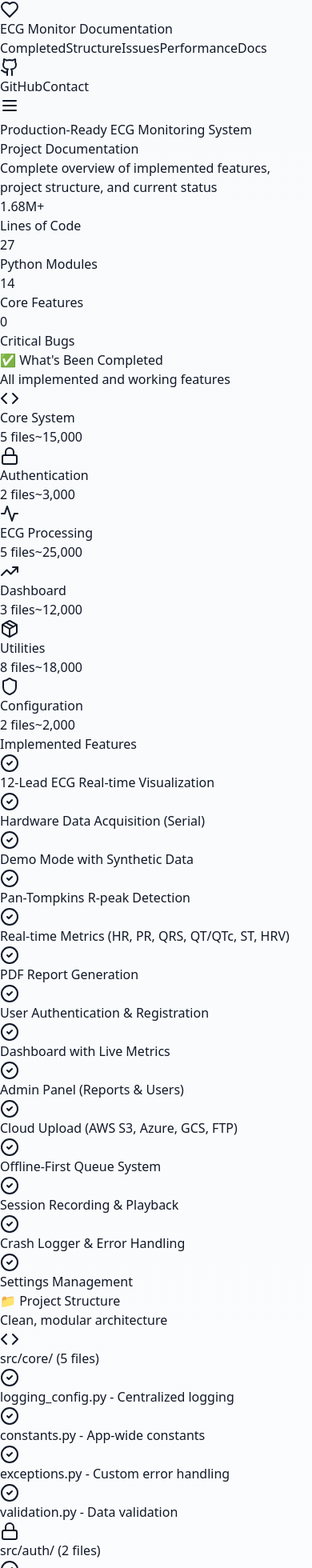
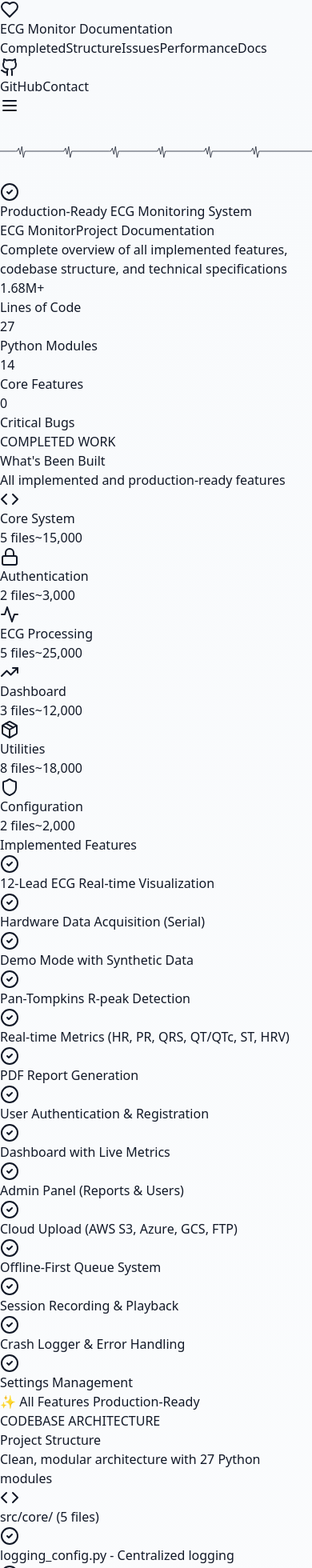
Before and after one commit to DivyansghDMK/ECGWeb, a React (Vite) app: page / in a window 390 px wide. Shown: the top 1960 px of the page at 80% size. Built offline with nearby package versions, Linux system fonts and the light colour scheme.

Commit message:
Fix: Remove unused ExternalLink import for Vercel deployment

```diff
--- a/src/App.tsx
+++ b/src/App.tsx
@@ -2,7 +2,7 @@ import { useState, useEffect } from 'react';
 import {
   Activity, CheckCircle2, FileText, Shield, Cloud, Database,
   Zap, Heart, Menu, X, Github, ExternalLink, Download, Send,
-  Code, Package, AlertCircle, TrendingUp, BarChart3, Lock
+  Code, Package, AlertCircle, TrendingUp, BarChart3, Lock, Sparkles
 } from 'lucide-react';
 import { DocumentationViewer } from './components/DocumentationViewer';
 import { documentationFiles } from './data/documentation';
@@ -173,33 +173,45 @@ function App() {
       </nav>
 
       {/* Hero */}
-      <section className="bg-gradient-to-br from-blue-600 via-blue-700 to-purple-700 text-white py-20">
-        <div className="container mx-auto px-4 text-center">
+      <section className="relative overflow-hidden bg-gradient-to-br from-blue-600 via-purple-600 to-indigo-700 text-white py-24">
+        {/* Animated Background Pattern */}
+        <div className="absolute inset-0 opacity-10">
+          <svg className="w-full h-full" viewBox="0 0 1000 200" preserveAspectRatio="none">
+            <path d="M0,100 L50,100 L55,100 L60,90 L65,110 L70,85 L75,120 L80,100 L200,100 L205,100 L210,90 L215,110 L220,85 L225,120 L230,100 L350,100 L355,100 L360,90 L365,110 L370,85 L375,120 L380,100 L500,100 L505,100 L510,90 L515,110 L520,85 L525,120 L530,100 L650,100 L655,100 L660,90 L665,110 L670,85 L675,120 L680,100 L800,100 L805,100 L810,90 L815,110 L820,85 L825,120 L830,100 L1000,100"
+                  stroke="currentColor" strokeWidth="2" fill="none" className="text-white"/>
+          </svg>
+        </div>
+
+        <div className="container mx-auto px-4 text-center relative z-10">
           <div className="animate-fade-in">
-            <div className="inline-block px-4 py-1.5 bg-white/20 backdrop-blur-sm rounded-full text-sm font-medium mb-6">
+            <div className="inline-flex items-center px-5 py-2 bg-white/20 backdrop-blur-md rounded-full text-sm font-medium mb-6 shadow-lg border border-white/30">
+              <CheckCircle2 className="h-4 w-4 mr-2" />
               Production-Ready ECG Monitoring System
             </div>
-            <h1 className="text-5xl md:text-7xl font-bold mb-6 animate-fade-in-up">
-              Project Documentation
+            <h1 className="text-6xl md:text-8xl font-bold mb-6 animate-fade-in-up">
+              ECG Monitor
+              <span className="block text-4xl md:text-5xl mt-2 text-blue-200">Project Documentation</span>
             </h1>
-            <p className="text-xl md:text-2xl text-blue-100 max-w-3xl mx-auto mb-8">
-              Complete overview of implemented features, project structure, and current status
+            <p className="text-xl md:text-2xl text-blue-100 max-w-3xl mx-auto mb-12 leading-relaxed">
+              Complete overview of all implemented features, codebase structure, and technical specifications
             </p>
-            <div className="flex flex-wrap justify-center gap-6 mt-12">
-              <div className="text-center">
-                <div className="text-5xl font-bold mb-2">1.68M+</div>
+
+            {/* Stats Cards */}
+            <div className="grid grid-cols-2 md:grid-cols-4 gap-4 max-w-4xl mx-auto mt-16">
+              <div className="bg-white/10 backdrop-blur-md rounded-2xl p-6 border border-white/20 hover:bg-white/20 transition-all animate-scale-in opacity-0 stagger-1">
+                <div className="text-4xl md:text-5xl font-bold mb-2">1.68M+</div>
                 <div className="text-sm text-blue-200">Lines of Code</div>
               </div>
-              <div className="text-center">
-                <div className="text-5xl font-bold mb-2">27</div>
+              <div className="bg-white/10 backdrop-blur-md rounded-2xl p-6 border border-white/20 hover:bg-white/20 transition-all animate-scale-in opacity-0 stagger-2">
+                <div className="text-4xl md:text-5xl font-bold mb-2">27</div>
                 <div className="text-sm text-blue-200">Python Modules</div>
               </div>
-              <div className="text-center">
-                <div className="text-5xl font-bold mb-2">14</div>
+              <div className="bg-white/10 backdrop-blur-md rounded-2xl p-6 border border-white/20 hover:bg-white/20 transition-all animate-scale-in opacity-0 stagger-3">
+                <div className="text-4xl md:text-5xl font-bold mb-2">14</div>
                 <div className="text-sm text-blue-200">Core Features</div>
               </div>
-              <div className="text-center">
-                <div className="text-5xl font-bold mb-2">0</div>
+              <div className="bg-white/10 backdrop-blur-md rounded-2xl p-6 border border-white/20 hover:bg-white/20 transition-all animate-scale-in opacity-0 stagger-4">
+                <div className="text-4xl md:text-5xl font-bold mb-2">0</div>
                 <div className="text-sm text-blue-200">Critical Bugs</div>
               </div>
             </div>
@@ -208,49 +220,96 @@ function App() {
       </section>
 
       {/* Completed Features */}
-      <section id="completed" className="container mx-auto px-4 py-20">
-        <div className="text-center mb-16">
-          <h2 className="text-4xl md:text-5xl font-bold mb-4">✅ What's Been Completed</h2>
-          <p className="text-xl text-gray-600">All implemented and working features</p>
+      <section id="completed" className="relative bg-white py-24">
+        <div className="container mx-auto px-4">
+          {/* Section Header */}
+          <div className="text-center mb-20 animate-fade-in">
+            <div className="inline-block px-4 py-1.5 bg-green-100 text-green-700 rounded-full text-sm font-semibold mb-4">
+              COMPLETED WORK
+            </div>
+            <h2 className="text-5xl md:text-6xl font-bold mb-6 bg-gradient-to-r from-green-600 to-emerald-600 bg-clip-text text-transparent">
+              What's Been Built
+            </h2>
+            <p className="text-xl text-gray-600 max-w-2xl mx-auto">
+              All implemented and production-ready features
+            </p>
           </div>
 
-        {/* Module Summary */}
-        <div className="grid md:grid-cols-2 lg:grid-cols-3 gap-6 mb-16">
+          {/* Module Cards with Color Coding */}
+          <div className="grid md:grid-cols-2 lg:grid-cols-3 gap-6 mb-20">
             {completedModules.map((module, i) => (
-            <div key={i} className={`bg-white rounded-xl p-6 border-2 border-gray-100 hover:border-blue-300 hover:shadow-xl transition-all hover-lift animate-scale-in opacity-0 stagger-${i + 1}`}>
-              <module.icon className="h-10 w-10 text-blue-600 mb-4" />
-              <h3 className="font-bold text-xl mb-2">{module.name}</h3>
-              <div className="flex items-center justify-between text-sm text-gray-600">
-                <span>{module.files} files</span>
-                <span className="font-mono text-blue-600">{module.lines}</span>
+              <div key={i} className={`group bg-gradient-to-br ${
+                i === 0 ? 'from-blue-50 to-blue-100' :
+                i === 1 ? 'from-purple-50 to-purple-100' :
+                i === 2 ? 'from-green-50 to-green-100' :
+                i === 3 ? 'from-orange-50 to-orange-100' :
+                i === 4 ? 'from-cyan-50 to-cyan-100' :
+                'from-pink-50 to-pink-100'
+              } rounded-2xl p-8 border-2 border-transparent hover:border-blue-400 hover:shadow-2xl transition-all hover-lift animate-scale-in opacity-0 stagger-${i + 1}`}>
+                <div className={`w-16 h-16 rounded-xl ${
+                  i === 0 ? 'bg-gradient-to-br from-blue-500 to-blue-600' :
+                  i === 1 ? 'bg-gradient-to-br from-purple-500 to-purple-600' :
+                  i === 2 ? 'bg-gradient-to-br from-green-500 to-green-600' :
+                  i === 3 ? 'bg-gradient-to-br from-orange-500 to-orange-600' :
+                  i === 4 ? 'bg-gradient-to-br from-cyan-500 to-cyan-600' :
+                  'bg-gradient-to-br from-pink-500 to-pink-600'
+                } flex items-center justify-center mb-4 group-hover:scale-110 group-hover:rotate-6 transition-all duration-300 shadow-lg`}>
+                  <module.icon className="h-8 w-8 text-white" />
+                </div>
+                <h3 className="font-bold text-2xl mb-3 text-gray-900">{module.name}</h3>
+                <div className="flex items-center justify-between">
+                  <span className="px-3 py-1 bg-white rounded-full text-sm font-semibold text-gray-700">{module.files} files</span>
+                  <span className="font-mono text-lg font-bold text-gray-900">{module.lines}</span>
                 </div>
               </div>
             ))}
           </div>
 
-        {/* Feature List */}
-        <div className="bg-gradient-to-br from-green-50 to-emerald-50 rounded-3xl p-8 md:p-12">
-          <h3 className="text-3xl font-bold mb-8 text-center">Implemented Features</h3>
+          {/* Feature List with Enhanced Design */}
+          <div className="bg-gradient-to-br from-green-500 via-emerald-500 to-teal-600 rounded-3xl p-12 shadow-2xl">
+            <h3 className="text-4xl font-bold mb-10 text-center text-white">Implemented Features</h3>
             <div className="grid md:grid-cols-2 gap-4">
               {completedFeatures.map((feature, i) => (
-              <div key={i} className={`flex items-start bg-white rounded-lg p-4 shadow-sm hover:shadow-md transition-all animate-slide-in-left opacity-0 stagger-${(i % 9) + 1}`}>
-                <CheckCircle2 className="h-6 w-6 text-green-500 mr-3 flex-shrink-0 mt-0.5" />
-                <span className="text-gray-800">{feature}</span>
+                <div key={i} className={`flex items-start bg-white/95 backdrop-blur-sm rounded-xl p-5 shadow-md hover:shadow-xl hover:bg-white transition-all hover-lift animate-slide-in-left opacity-0 stagger-${(i % 9) + 1}`}>
+                  <div className="w-8 h-8 rounded-full bg-green-500 flex items-center justify-center mr-4 flex-shrink-0">
+                    <CheckCircle2 className="h-5 w-5 text-white" />
+                  </div>
+                  <span className="text-gray-800 font-medium text-lg">{feature}</span>
                 </div>
               ))}
+            </div>
+            <div className="mt-10 text-center">
+              <div className="inline-block px-6 py-3 bg-white/20 backdrop-blur-sm rounded-full text-white font-semibold border border-white/30">
+                ✨ All Features Production-Ready
+              </div>
+            </div>
           </div>
         </div>
       </section>
 
       {/* Project Structure */}
-      <section id="structure" className="bg-gradient-to-br from-gray-50 to-blue-50 py-20">
-        <div className="container mx-auto px-4">
-          <div className="text-center mb-16">
-            <h2 className="text-4xl md:text-5xl font-bold mb-4">📁 Project Structure</h2>
-            <p className="text-xl text-gray-600">Clean, modular architecture</p>
+      <section id="structure" className="relative bg-gradient-to-br from-slate-900 via-blue-900 to-indigo-900 py-24 overflow-hidden">
+        {/* Background Decoration */}
+        <div className="absolute inset-0 opacity-10">
+          <div className="absolute top-20 left-20 w-72 h-72 bg-blue-500 rounded-full blur-3xl"></div>
+          <div className="absolute bottom-20 right-20 w-96 h-96 bg-purple-500 rounded-full blur-3xl"></div>
         </div>
 
-          <div className="max-w-4xl mx-auto bg-white rounded-2xl p-8 shadow-xl">
+        <div className="container mx-auto px-4 relative z-10">
+          {/* Section Header */}
+          <div className="text-center mb-20 animate-fade-in">
+            <div className="inline-block px-4 py-1.5 bg-white/10 border border-white/20 text-white rounded-full text-sm font-semibold mb-4 backdrop-blur-sm">
+              CODEBASE ARCHITECTURE
+            </div>
+            <h2 className="text-5xl md:text-6xl font-bold mb-6 text-white">
+              Project Structure
+            </h2>
+            <p className="text-xl text-blue-200 max-w-2xl mx-auto">
+              Clean, modular architecture with 27 Python modules
+            </p>
+          </div>
+
+          <div className="max-w-5xl mx-auto bg-white/95 backdrop-blur-lg rounded-3xl p-10 shadow-2xl border border-white/20">
             <div className="space-y-6">
               <div className="border-l-4 border-blue-500 pl-6 animate-slide-in-left">
                 <h3 className="text-xl font-bold mb-3 flex items-center">
@@ -312,10 +371,24 @@ function App() {
               </div>
             </div>
 
-            <div className="mt-8 p-6 bg-blue-50 rounded-xl">
-              <div className="text-center">
-                <p className="text-2xl font-bold text-blue-900">Total: 27 Python Modules</p>
-                <p className="text-gray-600 mt-2">1,681,834 lines of production code</p>
+            <div className="mt-10 p-8 bg-gradient-to-r from-blue-600 to-purple-600 rounded-2xl shadow-xl">
+              <div className="text-center text-white">
+                <div className="flex items-center justify-center space-x-8">
+                  <div>
+                    <p className="text-3xl font-bold mb-1">27</p>
+                    <p className="text-sm text-blue-100">Python Modules</p>
+                  </div>
+                  <div className="w-px h-12 bg-white/30"></div>
+                  <div>
+                    <p className="text-3xl font-bold mb-1">1.68M+</p>
+                    <p className="text-sm text-blue-100">Lines of Code</p>
+                  </div>
+                  <div className="w-px h-12 bg-white/30"></div>
+                  <div>
+                    <p className="text-3xl font-bold mb-1">100%</p>
+                    <p className="text-sm text-blue-100">Production Ready</p>
+                  </div>
+                </div>
               </div>
             </div>
           </div>
@@ -323,10 +396,18 @@ function App() {
       </section>
 
       {/* Remaining Issues */}
-      <section id="issues" className="container mx-auto px-4 py-20">
-        <div className="text-center mb-16">
-          <h2 className="text-4xl md:text-5xl font-bold mb-4">🔍 Current Status & Issues</h2>
-          <p className="text-xl text-gray-600">Known issues and areas for improvement</p>
+      <section id="issues" className="relative bg-white py-24">
+        <div className="container mx-auto px-4">
+          <div className="text-center mb-20 animate-fade-in">
+            <div className="inline-block px-4 py-1.5 bg-yellow-100 text-yellow-700 rounded-full text-sm font-semibold mb-4">
+              CODE QUALITY
+            </div>
+            <h2 className="text-5xl md:text-6xl font-bold mb-6 bg-gradient-to-r from-yellow-600 to-orange-600 bg-clip-text text-transparent">
+              Current Status & Issues
+            </h2>
+            <p className="text-xl text-gray-600 max-w-2xl mx-auto">
+              Transparent overview of code quality and known issues
+            </p>
           </div>
 
           <div className="max-w-4xl mx-auto space-y-6">
@@ -380,50 +461,69 @@ function App() {
             </div>
           </div>
         </div>
+        </div>
       </section>
 
       {/* Performance */}
-      <section id="performance" className="bg-gradient-to-br from-purple-50 to-pink-50 py-20">
-        <div className="container mx-auto px-4">
-          <div className="text-center mb-16">
-            <h2 className="text-4xl md:text-5xl font-bold mb-4">⚡ Performance Metrics</h2>
-            <p className="text-xl text-gray-600">Real-world performance statistics</p>
+      <section id="performance" className="relative bg-gradient-to-br from-purple-600 via-pink-600 to-rose-600 py-24 overflow-hidden">
+        {/* Animated Gradient Orbs */}
+        <div className="absolute inset-0 opacity-20">
+          <div className="absolute top-10 left-10 w-64 h-64 bg-yellow-400 rounded-full blur-3xl animate-float"></div>
+          <div className="absolute bottom-10 right-10 w-80 h-80 bg-blue-400 rounded-full blur-3xl animate-float" style={{animationDelay: '1s'}}></div>
         </div>
 
-          <div className="grid md:grid-cols-2 lg:grid-cols-4 gap-6 mb-12">
+        <div className="container mx-auto px-4 relative z-10">
+          <div className="text-center mb-20 animate-fade-in">
+            <div className="inline-block px-4 py-1.5 bg-white/20 border border-white/30 text-white rounded-full text-sm font-semibold mb-4 backdrop-blur-sm">
+              SYSTEM PERFORMANCE
+            </div>
+            <h2 className="text-5xl md:text-6xl font-bold mb-6 text-white">
+              Performance Metrics
+            </h2>
+            <p className="text-xl text-pink-100 max-w-2xl mx-auto">
+              Real-world speed, reliability, and resource usage
+            </p>
+          </div>
+
+          <div className="grid md:grid-cols-2 lg:grid-cols-4 gap-6 mb-16">
             {[
-              { label: 'Real-time ECG', value: '500 Hz', icon: Activity, color: 'blue' },
-              { label: 'Metric Latency', value: '<100ms', icon: Zap, color: 'yellow' },
-              { label: 'PDF Generation', value: '<5s', icon: FileText, color: 'green' },
-              { label: 'Memory Usage', value: '<200MB', icon: Database, color: 'purple' }
+              { label: 'Real-time ECG', value: '500 Hz', icon: Activity, gradient: 'from-blue-400 to-cyan-500' },
+              { label: 'Metric Latency', value: '<100ms', icon: Zap, gradient: 'from-yellow-400 to-orange-500' },
+              { label: 'PDF Generation', value: '<5s', icon: FileText, gradient: 'from-green-400 to-emerald-500' },
+              { label: 'Memory Usage', value: '<200MB', icon: Database, gradient: 'from-purple-400 to-pink-500' }
             ].map((metric, i) => (
-              <div key={i} className={`bg-white rounded-xl p-6 text-center shadow-lg hover:shadow-2xl transition-all hover-lift animate-scale-in opacity-0 stagger-${i + 1}`}>
-                <metric.icon className="h-12 w-12 mx-auto mb-4 text-blue-600" />
-                <div className="text-4xl font-bold mb-2 bg-gradient-to-r from-blue-600 to-purple-600 bg-clip-text text-transparent">{metric.value}</div>
-                <div className="text-sm text-gray-600">{metric.label}</div>
+              <div key={i} className={`bg-white/95 backdrop-blur-sm rounded-2xl p-8 text-center shadow-2xl hover:shadow-3xl hover:scale-105 transition-all duration-300 animate-scale-in opacity-0 stagger-${i + 1}`}>
+                <div className={`w-20 h-20 mx-auto mb-4 rounded-2xl bg-gradient-to-br ${metric.gradient} flex items-center justify-center shadow-lg`}>
+                  <metric.icon className="h-10 w-10 text-white" />
+                </div>
+                <div className="text-5xl font-bold mb-2 bg-gradient-to-r from-purple-600 to-pink-600 bg-clip-text text-transparent">{metric.value}</div>
+                <div className="text-sm text-gray-700 font-medium">{metric.label}</div>
               </div>
             ))}
           </div>
 
           {/* Dependencies */}
-          <div className="bg-white rounded-2xl p-8 shadow-xl">
-            <h3 className="text-2xl font-bold mb-6 text-center">Core Dependencies</h3>
+          <div className="bg-white/95 backdrop-blur-lg rounded-3xl p-10 shadow-2xl border border-white/20">
+            <h3 className="text-3xl font-bold mb-8 text-center bg-gradient-to-r from-purple-600 to-pink-600 bg-clip-text text-transparent">
+              Core Dependencies
+            </h3>
             <div className="grid md:grid-cols-3 gap-4">
               {[
-                { name: 'PyQt5', version: '>=5.15.0', type: 'GUI Framework' },
-                { name: 'NumPy', version: '>=1.21.0', type: 'Data Processing' },
-                { name: 'SciPy', version: '>=1.7.0', type: 'Signal Processing' },
-                { name: 'PyQtGraph', version: '>=0.13.0', type: 'Real-time Plotting' },
-                { name: 'Matplotlib', version: '>=3.5.0', type: 'Charts' },
-                { name: 'PySerial', version: '>=3.5', type: 'Hardware I/O' },
-                { name: 'Pandas', version: '>=1.3.0', type: 'Data Analysis' },
-                { name: 'Pillow', version: '>=8.3.0', type: 'Image Processing' },
-                { name: 'psutil', version: '>=5.9.0', type: 'System Monitoring' }
+                { name: 'PyQt5', version: '>=5.15.0', type: 'GUI Framework', icon: '🖥️' },
+                { name: 'NumPy', version: '>=1.21.0', type: 'Data Processing', icon: '🔢' },
+                { name: 'SciPy', version: '>=1.7.0', type: 'Signal Processing', icon: '📊' },
+                { name: 'PyQtGraph', version: '>=0.13.0', type: 'Real-time Plotting', icon: '📈' },
+                { name: 'Matplotlib', version: '>=3.5.0', type: 'Charts', icon: '📉' },
+                { name: 'PySerial', version: '>=3.5', type: 'Hardware I/O', icon: '🔌' },
+                { name: 'Pandas', version: '>=1.3.0', type: 'Data Analysis', icon: '🐼' },
+                { name: 'Pillow', version: '>=8.3.0', type: 'Image Processing', icon: '🖼️' },
+                { name: 'psutil', version: '>=5.9.0', type: 'System Monitoring', icon: '⚙️' }
               ].map((dep, i) => (
-                <div key={i} className="border border-gray-200 rounded-lg p-3 hover:border-blue-400 transition-colors">
-                  <div className="font-semibold text-gray-900">{dep.name}</div>
-                  <div className="text-xs text-gray-500">{dep.version}</div>
-                  <div className="text-xs text-blue-600 mt-1">{dep.type}</div>
+                <div key={i} className="bg-gradient-to-br from-white to-gray-50 border-2 border-gray-200 rounded-xl p-4 hover:border-purple-400 hover:shadow-lg transition-all group">
+                  <div className="text-2xl mb-2">{dep.icon}</div>
+                  <div className="font-bold text-gray-900 group-hover:text-purple-600 transition-colors">{dep.name}</div>
+                  <div className="text-xs text-gray-500 font-mono mt-1">{dep.version}</div>
+                  <div className="text-xs text-purple-600 mt-2 font-medium">{dep.type}</div>
                 </div>
               ))}
             </div>
@@ -432,10 +532,18 @@ function App() {
       </section>
 
       {/* Documentation */}
-      <section id="docs" className="container mx-auto px-4 py-20">
-        <div className="text-center mb-16">
-          <h2 className="text-4xl md:text-5xl font-bold mb-4">📚 Technical Documentation</h2>
-          <p className="text-xl text-gray-600">Detailed guides and technical resources</p>
+      <section id="docs" className="relative bg-gradient-to-br from-indigo-50 via-purple-50 to-pink-50 py-24">
+        <div className="container mx-auto px-4">
+          <div className="text-center mb-20 animate-fade-in">
+            <div className="inline-block px-4 py-1.5 bg-indigo-100 text-indigo-700 rounded-full text-sm font-semibold mb-4">
+              TECHNICAL RESOURCES
+            </div>
+            <h2 className="text-5xl md:text-6xl font-bold mb-6 bg-gradient-to-r from-indigo-600 to-purple-600 bg-clip-text text-transparent">
+              Technical Documentation
+            </h2>
+            <p className="text-xl text-gray-600 max-w-2xl mx-auto">
+              Comprehensive guides covering every aspect of the system
+            </p>
           </div>
 
           <div className="grid md:grid-cols-2 lg:grid-cols-3 gap-6">
@@ -508,15 +616,24 @@ function App() {
           </div>
 
           {/* Quick Actions */}
-        <div className="mt-12 bg-gradient-to-r from-blue-600 to-purple-600 rounded-2xl p-8 text-white text-center">
-          <h3 className="text-2xl font-bold mb-6">Need More Information?</h3>
+          <div className="mt-16 relative overflow-hidden">
+            <div className="bg-gradient-to-r from-blue-600 via-purple-600 to-pink-600 rounded-3xl p-12 text-white text-center shadow-2xl animate-gradient">
+              <div className="relative z-10">
+                <Sparkles className="h-16 w-16 mx-auto mb-6 animate-float" />
+                <h3 className="text-4xl font-bold mb-4">Need More Information?</h3>
+                <p className="text-xl text-white/80 mb-8 max-w-2xl mx-auto">
+                  Access full technical documentation or contact the development team
+                </p>
                 <div className="flex flex-col sm:flex-row items-center justify-center gap-4">
-            <button onClick={handleGithub} className="px-8 py-3 bg-white text-blue-600 rounded-lg hover:bg-blue-50 transition-all font-medium flex items-center">
+                  <button onClick={handleGithub} className="px-10 py-4 bg-white text-blue-600 rounded-xl hover:bg-blue-50 transition-all transform hover:scale-105 font-semibold flex items-center shadow-lg">
                     <Github className="h-5 w-5 mr-2" /> View on GitHub
                   </button>
-            <button onClick={handleContact} className="px-8 py-3 bg-white/20 border-2 border-white text-white rounded-lg hover:bg-white/30 transition-all font-medium flex items-center">
+                  <button onClick={handleContact} className="px-10 py-4 bg-white/20 border-2 border-white text-white rounded-xl hover:bg-white/30 transition-all transform hover:scale-105 font-semibold flex items-center backdrop-blur-sm">
                     <Send className="h-5 w-5 mr-2" /> Contact Team
                   </button>
+                </div>
+              </div>
+            </div>
           </div>
         </div>
       </section>
--- a/src/components/DocumentationViewer.tsx
+++ b/src/components/DocumentationViewer.tsx
@@ -1,4 +1,4 @@
-import { X, Download, ExternalLink } from 'lucide-react';
+import { X, Download } from 'lucide-react';
 
 interface DocViewerProps {
   title: string;
```
Also changed, not shown: 1 other file (tests, documents, lock files or other folders). Lines whose indentation alone changed are shown as unchanged.
